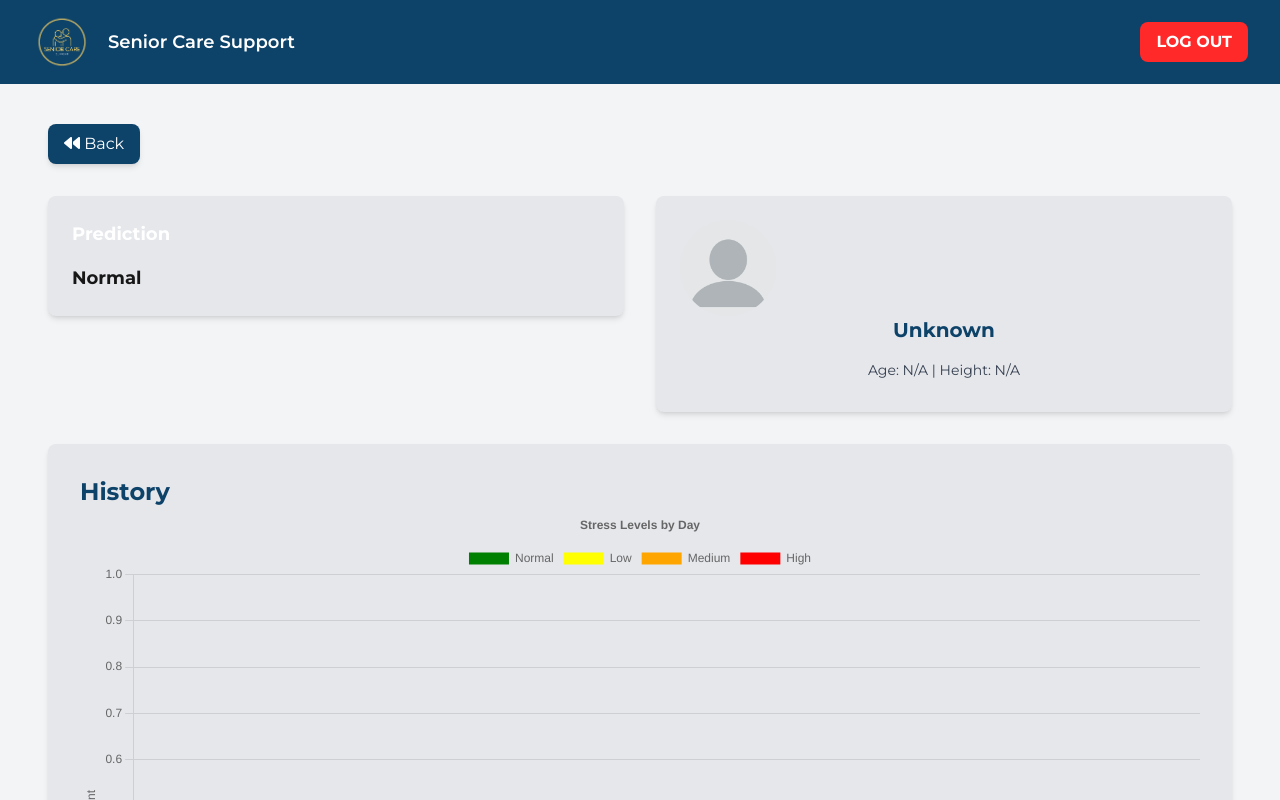
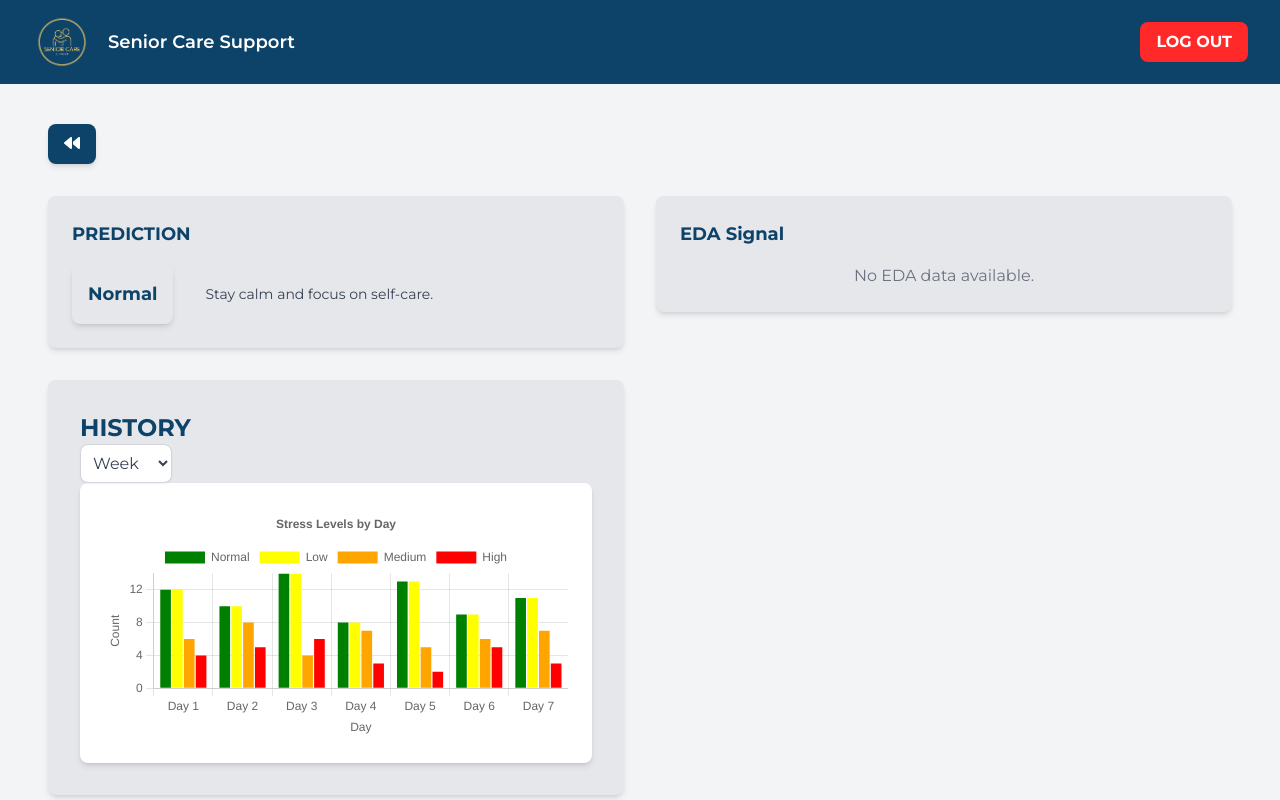
Before and after one commit to Tle-Surapat/Dashboard-Stress-Project, a Next.js app: page /detail in a window 1280 px wide. Shown: the top 800 px of the page. Built offline with nearby package versions, Linux system fonts and the light colour scheme; no server answers; the database is empty.

Commit message:
9th commit

```diff
--- a/src/app/dashboard/page.jsx
+++ b/src/app/dashboard/page.jsx
@@ -1,34 +1,14 @@
 "use client";
 
-import { useState, useEffect } from "react";
+import { useRouter } from "next/navigation"; // Use next/navigation for app directory
 import Navbar_DB from "@/components/Navbar_DB";
 import Footer from "@/components/Footer";
-import dynamic from "next/dynamic";
-import { useRouter } from "next/navigation";
-
-// Dynamically import components to prevent SSR-related errors
-const PieChart = dynamic(() => import("@/components/PieChart"), { ssr: false });
-const SubjectCard = dynamic(() => import("@/components/SubjectCard"), { ssr: false });
+import { useState } from "react";
+import PieChart from "@/components/PieChart";
+import SubjectCard from "@/components/SubjectCard";
 
 export default function DashboardPage() {
     const router = useRouter();
-  const [windowWidth, setWindowWidth] = useState(null);
-
-  useEffect(() => {
-    if (typeof window !== "undefined") {
-      setWindowWidth(window.innerWidth);
-
-      const handleResize = () => {
-        setWindowWidth(window.innerWidth);
-      };
-
-      window.addEventListener("resize", handleResize);
-
-      return () => {
-        window.removeEventListener("resize", handleResize);
-      };
-    }
-  }, []);
 
     const [summaryData, setSummaryData] = useState({
         normal: 4,
@@ -42,6 +22,10 @@ export default function DashboardPage() {
         { name: "Subject B", age: 21, height: 181, stressLevel: "High" },
         { name: "Subject C", age: 18, height: 177, stressLevel: "Low" },
         { name: "Subject D", age: 19, height: 180, stressLevel: "Normal" },
+        { name: "Subject E", age: 22, height: 181, stressLevel: "Low" },
+        { name: "Subject F", age: 20, height: 177, stressLevel: "Medium" },
+        { name: "Subject G", age: 22, height: 170, stressLevel: "High" },
+        { name: "Subject H", age: 21, height: 180, stressLevel: "Normal" },
     ];
 
     const stressLevelColors = {
@@ -53,9 +37,7 @@ export default function DashboardPage() {
 
     const handleMoreClick = (subject) => {
         router.push(
-      `/detail?name=${encodeURIComponent(subject.name)}&age=${subject.age}&height=${subject.height}&stressLevel=${subject.stressLevel}&colors=${encodeURIComponent(
-        stressLevelColors[subject.stressLevel]
-      )}`
+            `/detail?name=${encodeURIComponent(subject.name)}&age=${subject.age}&height=${subject.height}&stressLevel=${subject.stressLevel}&colors=${encodeURIComponent(stressLevelColors[subject.stressLevel])}`
         );
     };
 
@@ -64,11 +46,12 @@ export default function DashboardPage() {
             <Navbar_DB />
 
             <div className="flex flex-wrap px-8">
+                {/* Summary Section */}
                 <div className="w-full md:w-1/2 p-4">
                     <div className="bg-white rounded-lg p-10 shadow-md">
                         <h2 className="text-3xl text-navy mb-4">Summary</h2>
                         <div className="mt-8 w-full h-auto">
-              {windowWidth && <PieChart data={summaryData} />}
+                            <PieChart data={summaryData} />
                         </div>
                         <div className="mt-14 grid grid-cols-2 gap-2">
                             <div className="bg-green-500 text-white p-2 text-center rounded-lg">
@@ -87,11 +70,18 @@ export default function DashboardPage() {
                     </div>
                 </div>
 
+                {/* Stress Levels Section */}
                 <div className="w-full md:w-1/2 p-4">
                     <div className="bg-white rounded-lg p-10 shadow-md">
                         <h2 className="text-3xl text-navy font-bold mb-4">Stress Levels</h2>
+                        {/* Grid Container */}
                         <div className="grid grid-cols-2 gap-4 overflow-y-auto" style={{ maxHeight: "510px" }}>
-              {subjects.map((subject, index) => (
+                            {subjects
+                                .sort((a, b) => {
+                                    const stressOrder = { High: 1, Medium: 2, Low: 3, Normal: 4 };
+                                    return stressOrder[a.stressLevel] - stressOrder[b.stressLevel];
+                                })
+                                .map((subject, index) => (
                                     <SubjectCard
                                         key={`${subject.name}-${index}`}
                                         subject={subject}
--- a/src/app/detail/page.jsx
+++ b/src/app/detail/page.jsx
@@ -1,59 +1,171 @@
 "use client";
 
-import { Suspense } from "react";
+import { useState, useEffect } from "react";
 import { useSearchParams } from "next/navigation";
+import { useRouter } from "next/navigation";
+import { collection, onSnapshot } from "firebase/firestore";
+import { db } from "@/components/firebase";
 import Navbar_DB from "@/components/Navbar_DB";
 import Footer from "@/components/Footer";
 import EDAChart from "@/components/Chart";
 import HistoryChart from "@/components/HistoryChart";
 import { FontAwesomeIcon } from "@fortawesome/react-fontawesome";
 import { faBackward } from "@fortawesome/free-solid-svg-icons";
-import Image from 'next/image';
+import Image from "next/image";
 
-function DetailContent() {
+export default function DetailsPage() {
+  const router = useRouter();
   const searchParams = useSearchParams();
-  const name = searchParams.get("name") || "Unknown";
-  const age = searchParams.get("age") || "N/A";
-  const height = searchParams.get("height") || "N/A";
-  const stressLevel = searchParams.get("stressLevel") || "Normal";
-  const colors = searchParams.get("colors") || "bg-gray-200";
+
+  const [params, setParams] = useState({
+    name: "Unknown",
+    age: "N/A",
+    height: "N/A",
+    weight: "65",
+    congenitalDiseases: "N/A",
+    stressLevel: "Normal",
+    colors: "bg-gray-200",
+  });
+
+  useEffect(() => {
+    if (searchParams) {
+      setParams({
+        name: searchParams.get("name") || "Unknown",
+        age: searchParams.get("age") || "N/A",
+        height: searchParams.get("height") || "N/A",
+        weight: searchParams.get("weight") || "65",
+        congenitalDiseases: searchParams.get("congenitalDiseases") || "N/A",
+        stressLevel: searchParams.get("stressLevel") || "Normal",
+        colors: searchParams.get("colors") || "bg-gray-200",
+      });
+    }
+  }, [searchParams]);
+
+  const [edaData, setEdaData] = useState([]);
+  const [ppgData, setPpgData] = useState([]);
+  const [loading, setLoading] = useState(true);
+  const [historyData, setHistoryData] = useState([]);
+  const [filteredHistoryData, setFilteredHistoryData] = useState([]);
+  const [filter, setFilter] = useState("Week");
+
+  const stressManagementTips = {
+    Low: "Maintain your healthy habits.",
+    Moderate: "Take breaks and practice relaxation techniques.",
+    High: "Managing high stress can be achieved through relaxation techniques, deep breathing, exercise, meditation, and support.",
+  };
+
+  useEffect(() => {
+    setEdaData([]);
+    setPpgData([]);
+    setLoading(true);
+
+    const subcollectionRef = collection(db, "realtimedata");
+
+    const unsubscribe = onSnapshot(subcollectionRef, (querySnapshot) => {
+      const allEdaData = [];
+      const allPpgData = [];
+
+      querySnapshot.forEach((doc) => {
+        const data = doc.data();
+        const timestamp = new Date(data.timestamp * 1000).toLocaleTimeString();
+
+        allEdaData.push({ time: timestamp, value: data.EDA_mean });
+        allPpgData.push({ time: timestamp, value: data.PPG_mean });
+      });
+
+      setEdaData(allEdaData);
+      setPpgData(allPpgData);
+      setLoading(false);
+    });
+
+    return () => unsubscribe();
+  }, []);
+
+  useEffect(() => {
+    const simulatedHistory = [
+      { day: "Day 1", low: 12, medium: 6, high: 4 },
+      { day: "Day 2", low: 10, medium: 8, high: 5 },
+      { day: "Day 3", low: 14, medium: 4, high: 6 },
+      { day: "Day 4", low: 8, medium: 7, high: 3 },
+      { day: "Day 5", low: 13, medium: 5, high: 2 },
+      { day: "Day 6", low: 9, medium: 6, high: 5 },
+      { day: "Day 7", low: 11, medium: 7, high: 3 },
+    ];
+    setHistoryData(simulatedHistory);
+    setFilteredHistoryData(simulatedHistory);
+  }, []);
+
+  useEffect(() => {
+    if (filter === "Week") {
+      setFilteredHistoryData(historyData.slice(0, 7));
+    } else {
+      setFilteredHistoryData(historyData);
+    }
+  }, [filter, historyData]);
 
   const handleBackClick = () => {
-    window.location.href = "/dashboard";
+    router.push("/dashboard");
   };
 
   return (
     <div className="min-h-screen flex flex-col bg-gray-100">
       <Navbar_DB />
       <div className="flex flex-wrap px-8 py-6">
-        <div className="w-full p-4 flex">
+        <div className="w-full p-4 flex ">
           <button
             onClick={handleBackClick}
             className="bg-navy text-white py-2 px-4 rounded-lg shadow-md"
           >
-            <FontAwesomeIcon icon={faBackward} /> Back
+            <FontAwesomeIcon icon={faBackward} />
           </button>
         </div>
 
         <div className="w-full md:w-1/2 p-4">
-          <div className={`rounded-lg shadow-md p-6 ${colors}`}>
-            <h3 className="text-lg font-bold text-white mb-4">Prediction</h3>
-            <p className="text-lg font-bold">{stressLevel}</p>
+          <div className="bg-gray-200 rounded-lg shadow-md p-6 text-navy">
+            <h3 className="text-lg font-bold text-navy mb-4">PREDICTION</h3>
+            <div className="flex flex-row items-center gap-4">
+              <div
+                className={`${params.colors} rounded-lg shadow-md p-4 w-30 h-30 flex items-center justify-center text-lg font-bold`}
+                aria-label={`Stress Level: ${params.stressLevel}`}
+              >
+                {params.stressLevel}
+              </div>
+              <div className="flex-grow">
+                <p className="text-gray-700 text-sm leading-relaxed px-4">
+                  {stressManagementTips[params.stressLevel] || "Stay calm and focus on self-care."}
+                </p>
+              </div>
+            </div>
           </div>
         </div>
 
         <div className="w-full md:w-1/2 p-4">
-          <div className="bg-gray-200 rounded-lg shadow-md p-6 text-center">
-            <Image src="/profile.png" alt="Profile" width={96} height={96} className="rounded-full" />
-            <h2 className="text-xl font-bold text-navy mb-4">{name}</h2>
-            <p className="text-sm text-gray-700 mb-2">Age: {age} | Height: {height}</p>
+          <div className="bg-gray-200 rounded-lg shadow-md p-6">
+            <h3 className="text-lg font-bold text-navy mb-4">EDA Signal</h3>
+            {loading ? (
+              <div className="text-center">Loading EDA data...</div>
+            ) : edaData.length > 0 ? (
+              <EDAChart edaData={edaData.slice(-10)} />
+            ) : (
+              <div className="text-center text-gray-500">No EDA data available.</div>
+            )}
           </div>
         </div>
 
-        <div className="w-full p-4">
+        <div className="w-full md:w-1/2 p-4">
           <div className="bg-gray-200 rounded-lg shadow-md p-8">
-            <h3 className="text-2xl text-navy font-bold">History</h3>
-            <HistoryChart data={[]} />
+            <h3 className="text-2xl text-navy font-bold">HISTORY</h3>
+            <select
+              className="bg-white border border-gray-300 text-gray-700 p-2 rounded-lg shadow-sm"
+              value={filter}
+              onChange={(e) => setFilter(e.target.value)}
+            >
+              <option value="Week">Week</option>
+              <option value="Month">Month</option>
+            </select>
+            <div className="bg-white rounded-lg shadow-md p-6">
+              <HistoryChart data={filteredHistoryData} />
+            </div>
           </div>
         </div>
       </div>
@@ -61,11 +173,3 @@ function DetailContent() {
     </div>
   );
 }
-
-export default function DetailsPage() {
-  return (
-    <Suspense fallback={<div>Loading...</div>}>
-      <DetailContent />
-    </Suspense>
-  );
-}
```
Lines whose indentation alone changed are shown as unchanged.
